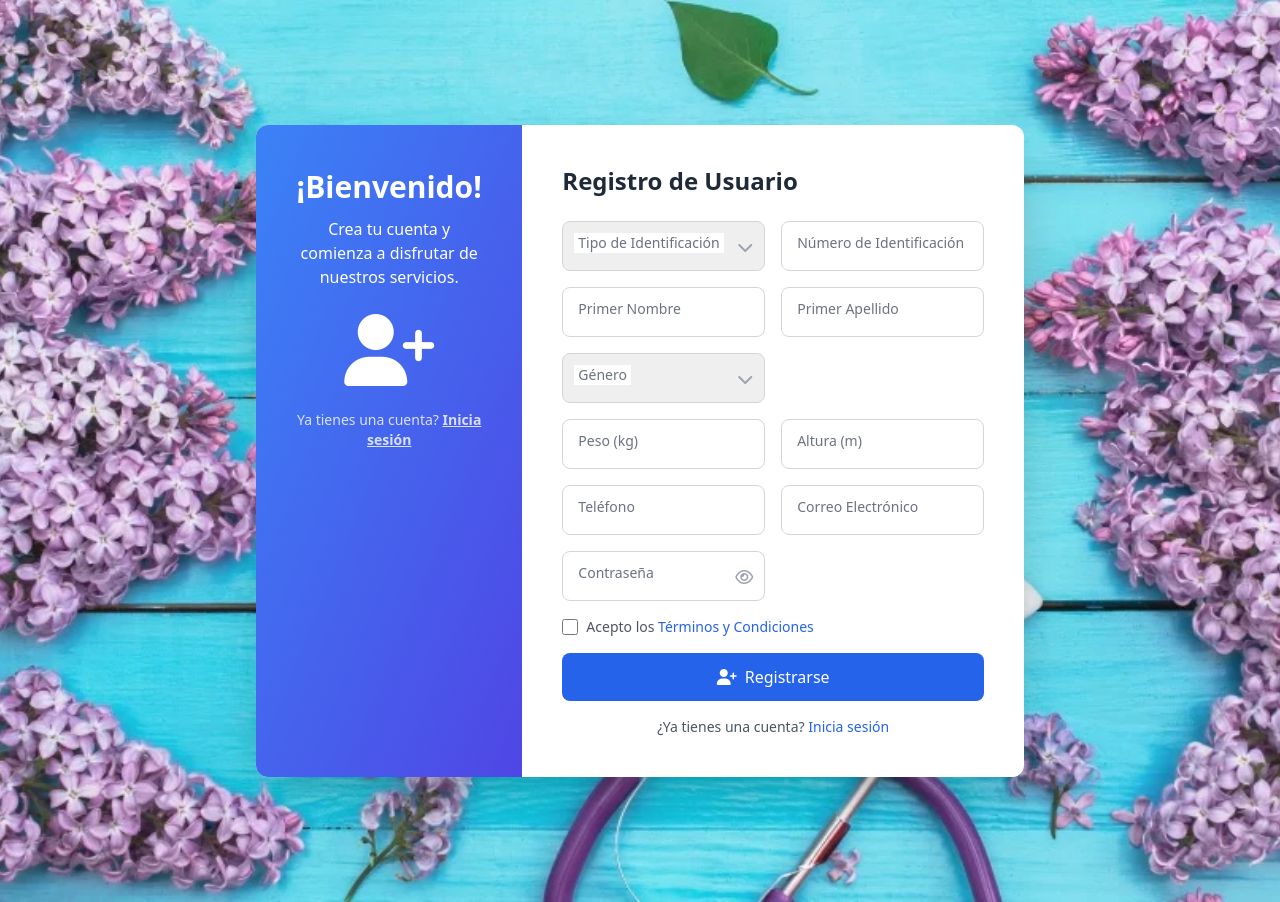
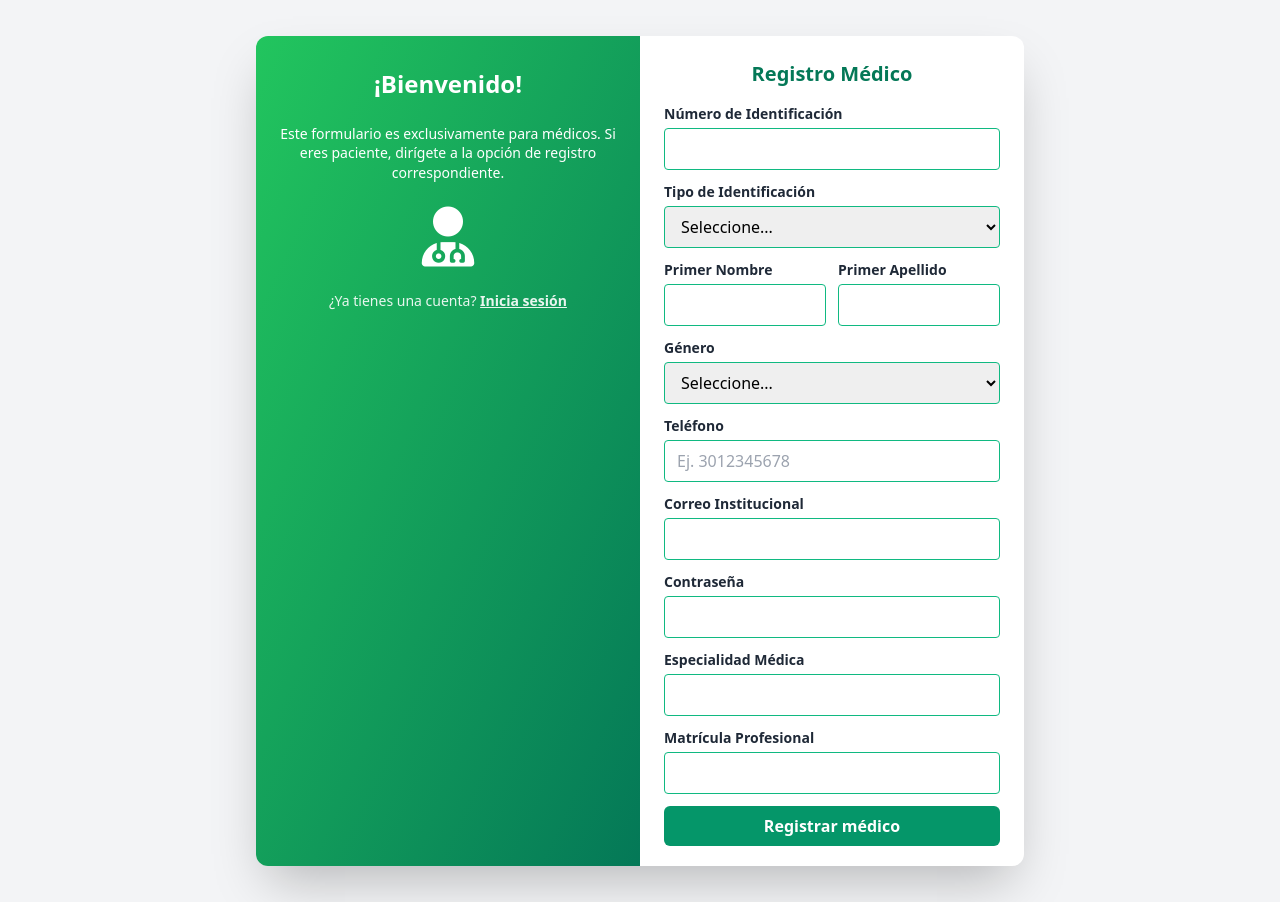
Before and after one commit to JHONATANGI/Your-Pill, a PHP site: page /frontend/registro_medico.html in a window 1280 px wide. Run offline with PHP 8.4, Linux system fonts and the light colour scheme; some libraries are stand-ins or nearby versions.

Commit message:
Modificaciones en login medico y formulario de registro

```diff
--- a/frontend/login_medico.html
+++ b/frontend/login_medico.html
@@ -19,7 +19,7 @@
             <div class="icono-login">
                 <i class="bi bi-person-badge"></i>
             </div>
-            <h4 class="mb-2">Acceso para especialistas</h4>
+            <h4 class="mb-2 text-center">Acceso para especialistas</h4>
             <p class="text-muted mb-4 text-center" style="font-size: 0.9rem;">
                 Ingreso exclusivo para profesionales de la salud registrados en la plataforma.
             </p>
--- a/frontend/registro_medico.html
+++ b/frontend/registro_medico.html
@@ -7,188 +7,135 @@
     <title>Registro de Usuario</title>
     <script src="https://cdn.tailwindcss.com"></script>
     <link href="https://cdnjs.cloudflare.com/ajax/libs/font-awesome/6.4.0/css/all.min.css" rel="stylesheet">
-    <link rel="stylesheet" href="../css/registro_usuario.css">
-    <style>
-        .input-group:focus-within label {
-            color: #3b82f6;
-            transform: translateY(-0.5rem) scale(0.9);
-        }
+    <link href="../css/registro_medico.css">
 
-        .input-group label {
-            transition: all 0.3s ease;
-        }
-
-        .animate-bounce-slow {
-            animation: bounce 2s infinite;
-        }
-
-        @keyframes bounce {
-
-            0%,
-            100% {
-                transform: translateY(-5px);
-            }
-
-            50% {
-                transform: translateY(5px);
-            }
-        }
-    </style>
 </head>
 
 <body class="bg-gray-100 min-h-screen flex items-center justify-center p-4">
-    <div class="w-full max-w-3xl bg-white rounded-xl shadow-2xl overflow-hidden">
-        <div class="md:flex">
-            <!-- Lado izquierdo con imagen -->
+    <div class="w-full max-w-3xl bg-white rounded-xl shadow-2xl overflow-hidden max-h-screen md:h-[92vh] flex flex-col">
+        <div class="md:flex flex-grow overflow-hidden">
+
+            <!-- Lado izquierdo -->
             <div
-                class="hidden md:block md:w-1/2 bg-gradient-to-br from-blue-500 to-indigo-600 p-10 flex flex-col justify-center items-center text-white">
-                <div class="text-center">
-                    <h2 class="text-3xl font-bold mb-4 animate-bounce-slow">¡Bienvenido!</h2>
-                    <p class="mb-6">Crea tu cuenta y comienza a disfrutar de nuestros servicios.</p>
-                    <div class="text-7xl mb-6">
-                        <i class="fas fa-user-plus"></i>
+                class="hidden md:block md:w-1/2 bg-gradient-to-br from-green-500 to-emerald-700 px-6 py-8 flex flex-col justify-center items-center text-white">
+                <div class="text-center mb-6">
+                    <h1 class="text-2xl font-bold mb-6">¡Bienvenido!</h1>
+                    <p class="text-sm mb-6 leading-snug">Este formulario es exclusivamente para médicos. Si eres
+                        paciente, dirígete a la opción de registro correspondiente.</p>
+                    <div class="text-6xl mb-6">
+                        <i class="fas fa-user-doctor"></i>
                     </div>
-                    <p class="text-sm opacity-80">Ya tienes una cuenta? <a href="../frontend/login.html" class="font-bold underline">Inicia
-                            sesión</a></p>
+                    <p class="text-sm opacity-90 mb-6">¿Ya tienes una cuenta?
+                        <a href="../frontend/login.html" class="font-bold underline">Inicia sesión</a>
+                    </p>
                 </div>
             </div>
 
-            <!-- Formulario de registro -->
-            <div class="w-auto md:w-full p-8 md:p-10">
-                <div class="flex justify-center mb-6 md:hidden">
-                    <div
-                        class="w-20 h-20 bg-blue-500 rounded-full flex items-center justify-center text-3xl text-white">
-                        <i class="fas fa-user-plus"></i>
+            <!-- Formulario -->
+            <div class="w-full md:w-1/2 p-6 overflow-y-auto">
+                <h3 class="text-xl font-semibold mb-4 text-center text-emerald-700">Registro Médico</h3>
+                <form method="POST" action="../backend/registro_medico.php" class="space-y-3">
+
+                    <!-- Campos (compactados) -->
+                    <div>
+                        <label for="numero_identificacion" class="block text-sm font-semibold text-gray-800 mb-1">Número
+                            de Identificación</label>
+                        <input type="text" id="numero_identificacion" name="numero_identificacion"
+                            class="border border-emerald-500 rounded px-3 py-2 w-full focus:outline-none focus:ring-2 focus:ring-emerald-400"
+                            required />
                     </div>
+
+                    <div>
+                        <label for="tipo_identificacion" class="block text-sm font-semibold text-gray-800 mb-1">Tipo de
+                            Identificación</label>
+                        <select id="tipo_identificacion" name="tipo_identificacion"
+                            class="border border-emerald-500 rounded px-3 py-2 w-full focus:outline-none focus:ring-2 focus:ring-emerald-400"
+                            required>
+                            <option value="">Seleccione...</option>
+                            <option value="CC">Cédula de Ciudadanía</option>
+                            <option value="TI">Tarjeta de Identidad</option>
+                            <option value="CE">Cédula de Extranjería</option>
+                        </select>
                     </div>
-                <h2 class="text-2xl font-bold text-gray-800 mb-6 text-center md:text-left">Registro de Usuario</h2>
 
-                <form id="registroForm" action="../backend/registro_usuario.php" method="POST" class="space-y-4">
-                    <div class="grid grid-cols-1 md:grid-cols-2 gap-4">
-                        <!-- Columna 1 -->
-                        <div class="input-group relative">
-                            <label for="tipo_identificacion"
-                                class="absolute left-3 top-3 px-1 bg-white text-gray-500 text-sm pointer-events-none">Tipo
-                                de Identificación</label>
-                            <select name="tipo_identificacion" id="tipo_identificacion" required
-                                class="w-full p-3 border border-gray-300 rounded-lg focus:ring-2 focus:ring-blue-500 focus:border-blue-500 outline-none appearance-none">
-                                <option value=""></option>
-                                <option value="Cédula de ciudadanía">Cédula de ciudadanía</option>
-                                <option value="Cédula de extranjería">Cédula de extranjería</option>
-                                <option value="Pasaporte">Pasaporte</option>
-                                <option value="Tarjeta de identidad">Tarjeta de identidad</option>
-                            </select>
-                            <div class="absolute right-3 top-3.5 pointer-events-none">
-                                <i class="fas fa-chevron-down text-gray-400"></i>
+                    <div class="md:flex gap-3">
+                        <div class="md:w-1/2">
+                            <label for="primer_nombre" class="block text-sm font-semibold text-gray-800 mb-1">Primer
+                                Nombre</label>
+                            <input type="text" id="primer_nombre" name="primer_nombre"
+                                class="border border-emerald-500 rounded px-3 py-2 w-full focus:outline-none focus:ring-2 focus:ring-emerald-400"
+                                required />
                         </div>
-                        </div>
-                        <div class="input-group relative">
-                            <label for="numero_identificacion"
-                                class="absolute left-3 top-3 px-1 bg-white text-gray-500 text-sm pointer-events-none">Número
-                                de Identificación</label>
-                            <input type="text" name="numero_identificacion" id="numero_identificacion" required
-                                class="w-full p-3 border border-gray-300 rounded-lg focus:ring-2 focus:ring-blue-500 focus:border-blue-500 outline-none transition">
+                        <div class="md:w-1/2">
+                            <label for="primer_apellido" class="block text-sm font-semibold text-gray-800 mb-1">Primer
+                                Apellido</label>
+                            <input type="text" id="primer_apellido" name="primer_apellido"
+                                class="border border-emerald-500 rounded px-3 py-2 w-full focus:outline-none focus:ring-2 focus:ring-emerald-400"
+                                required />
                         </div>
                     </div>
 
-                    <div class="grid grid-cols-1 md:grid-cols-2 gap-4">
-                        <div class="input-group relative">
-                            <label for="primer_nombre"
-                                class="absolute left-3 top-3 px-1 bg-white text-gray-500 text-sm pointer-events-none">Primer
-                                Nombre</label>
-                            <input type="text" name="primer_nombre" id="primer_nombre" required
-                                class="w-full p-3 border border-gray-300 rounded-lg focus:ring-2 focus:ring-blue-500 focus:border-blue-500 outline-none transition">
-                        </div>
-                        <div class="input-group relative">
-                            <label for="primer_apellido"
-                                class="absolute left-3 top-3 px-1 bg-white text-gray-500 text-sm pointer-events-none">Primer
-                                Apellido</label>
-                            <input type="text" name="primer_apellido" id="primer_apellido" required
-                                class="w-full p-3 border border-gray-300 rounded-lg focus:ring-2 focus:ring-blue-500 focus:border-blue-500 outline-none transition">
-                        </div>
-
-                        <div class="input-group relative">
-                            <label for="genero"
-                                class="absolute left-3 top-3 px-1 bg-white text-gray-500 text-sm pointer-events-none">Género</label>
-                            <select name="genero" id="genero" required
-                                class="w-full p-3 border border-gray-300 rounded-lg focus:ring-2 focus:ring-blue-500 focus:border-blue-500 outline-none appearance-none">
-                                <option value=""></option>
+                    <div>
+                        <label for="genero" class="block text-sm font-semibold text-gray-800 mb-1">Género</label>
+                        <select id="genero" name="genero"
+                            class="border border-emerald-500 rounded px-3 py-2 w-full focus:outline-none focus:ring-2 focus:ring-emerald-400"
+                            required>
+                            <option value="">Seleccione...</option>
                             <option value="Masculino">Masculino</option>
                             <option value="Femenino">Femenino</option>
                             <option value="Otro">Otro</option>
                         </select>
-                            <div class="absolute right-3 top-3.5 pointer-events-none">
-                                <i class="fas fa-chevron-down text-gray-400"></i>
-                            </div>
-                        </div>
-                    </div>
-                    <div class="grid grid-cols-1 md:grid-cols-2 gap-4">
-                        <div class="input-group relative">
-                            <label for="peso"
-                                class="absolute left-3 top-3 px-1 bg-white text-gray-500 text-sm pointer-events-none">Peso
-                                (kg)</label>
-                            <input type="number" step="0.01" name="peso" id="peso" required
-                                class="w-full p-3 border border-gray-300 rounded-lg focus:ring-2 focus:ring-blue-500 focus:border-blue-500 outline-none transition">
                     </div>
 
-                        <div class="input-group relative">
-                            <label for="altura"
-                                class="absolute left-3 top-3 px-1 bg-white text-gray-500 text-sm pointer-events-none">Altura
-                                (m)</label>
-                            <input type="number" step="0.01" name="altura" id="altura" required
-                                class="w-full p-3 border border-gray-300 rounded-lg focus:ring-2 focus:ring-blue-500 focus:border-blue-500 outline-none transition">
-                        </div>
+                    <div>
+                        <label for="telefono" class="block text-sm font-semibold text-gray-800 mb-1">Teléfono</label>
+                        <input type="tel" id="telefono" name="telefono" placeholder="Ej. 3012345678"
+                            class="border border-emerald-500 rounded px-3 py-2 w-full focus:outline-none focus:ring-2 focus:ring-emerald-400"
+                            required />
                     </div>
 
-                    <div class="grid grid-cols-1 md:grid-cols-2 gap-4">
-                        <div class="input-group relative">
-                            <label for="telefono"
-                                class="absolute left-3 top-3 px-1 bg-white text-gray-500 text-sm pointer-events-none">Teléfono</label>
-                            <input type="text" name="telefono" id="telefono" required
-                                class="w-full p-3 border border-gray-300 rounded-lg focus:ring-2 focus:ring-blue-500 focus:border-blue-500 outline-none transition">
-                        </div>
-                        <div class="input-group relative">
-                            <label for="email"
-                                class="absolute left-3 top-3 px-1 bg-white text-gray-500 text-sm pointer-events-none">Correo
-                                Electrónico</label>
-                            <input type="email" name="email" id="email" required
-                                class="w-full p-3 border border-gray-300 rounded-lg focus:ring-2 focus:ring-blue-500 focus:border-blue-500 outline-none transition">
-                        </div>
-                        <input type="hidden" name="rol_id" value="2">
-                        <div class="input-group relative">
-                            <label for="password"
-                                class="absolute left-3 top-3 px-1 bg-white text-gray-500 text-sm pointer-events-none">Contraseña</label>
-                            <input type="password" name="password" id="password" required
-                                class="w-full p-3 border border-gray-300 rounded-lg focus:ring-2 focus:ring-blue-500 focus:border-blue-500 outline-none transition">
-                            <button type="button" class="absolute right-3 top-3.5 text-gray-400 hover:text-gray-600"
-                                onclick="togglePassword('password')">
-                                <i class="far fa-eye"></i>
-                            </button>
-                        </div>
+                    <div>
+                        <label for="email" class="block text-sm font-semibold text-gray-800 mb-1">Correo
+                            Institucional</label>
+                        <input type="email" id="email" name="email"
+                            class="border border-emerald-500 rounded px-3 py-2 w-full focus:outline-none focus:ring-2 focus:ring-emerald-400"
+                            required />
                     </div>
 
-                    <div class="flex items-center mt-2">
-                        <input type="checkbox" id="terminos" name="terminos" required
-                            class="w-4 h-4 text-blue-600 rounded focus:ring-blue-500">
-                        <label for="terminos" class="ml-2 text-sm text-gray-600">Acepto los <a href="#"
-                                class="text-blue-600 hover:underline">Términos y Condiciones</a></label>
+                    <div>
+                        <label for="contrasena"
+                            class="block text-sm font-semibold text-gray-800 mb-1">Contraseña</label>
+                        <input type="password" id="contrasena" name="contrasena"
+                            class="border border-emerald-500 rounded px-3 py-2 w-full focus:outline-none focus:ring-2 focus:ring-emerald-400"
+                            required />
                     </div>
 
+                    <div>
+                        <label for="especialidad" class="block text-sm font-semibold text-gray-800 mb-1">Especialidad
+                            Médica</label>
+                        <input type="text" id="especialidad" name="especialidad"
+                            class="border border-emerald-500 rounded px-3 py-2 w-full focus:outline-none focus:ring-2 focus:ring-emerald-400"
+                            required />
+                    </div>
+
+                    <div>
+                        <label for="matricula_profesional"
+                            class="block text-sm font-semibold text-gray-800 mb-1">Matrícula Profesional</label>
+                        <input type="text" id="matricula_profesional" name="matricula_profesional"
+                            class="border border-emerald-500 rounded px-3 py-2 w-full focus:outline-none focus:ring-2 focus:ring-emerald-400"
+                            required />
+                    </div>
+
+                    <input type="hidden" name="rol_id" value="1" />
+
                     <button type="submit"
-                        class="w-full bg-blue-600 hover:bg-blue-700 text-white font-medium py-3 px-4 rounded-lg transition duration-300 flex items-center justify-center gap-2">
-                        <i class="fas fa-user-plus"></i>
-                        Registrarse
+                        class="bg-emerald-600 hover:bg-emerald-700 text-white font-semibold py-2 px-4 rounded-md w-full transition duration-300">
+                        Registrar médico
                     </button>
-
-                    <p class="text-sm text-gray-600 text-center mt-4">
-                        ¿Ya tienes una cuenta? <a href="../frontend/login.html" class="text-blue-600 font-medium hover:underline">Inicia
-                            sesión</a>
-                    </p>
                 </form>
             </div>
         </div>
     </div>
-
     <script>
         // Función para mostrar/ocultar contraseña
         function togglePassword(id) {
@@ -232,4 +179,5 @@
         });
     </script>
 </body>
+
 </html>
```
Also changed, not shown: css/login_medico.css (+30 -20 lines), css/registro_medico.css (added, +30 -0 lines), resources/images/fondo_medico.png (added). Lines whose indentation alone changed are shown as unchanged.
